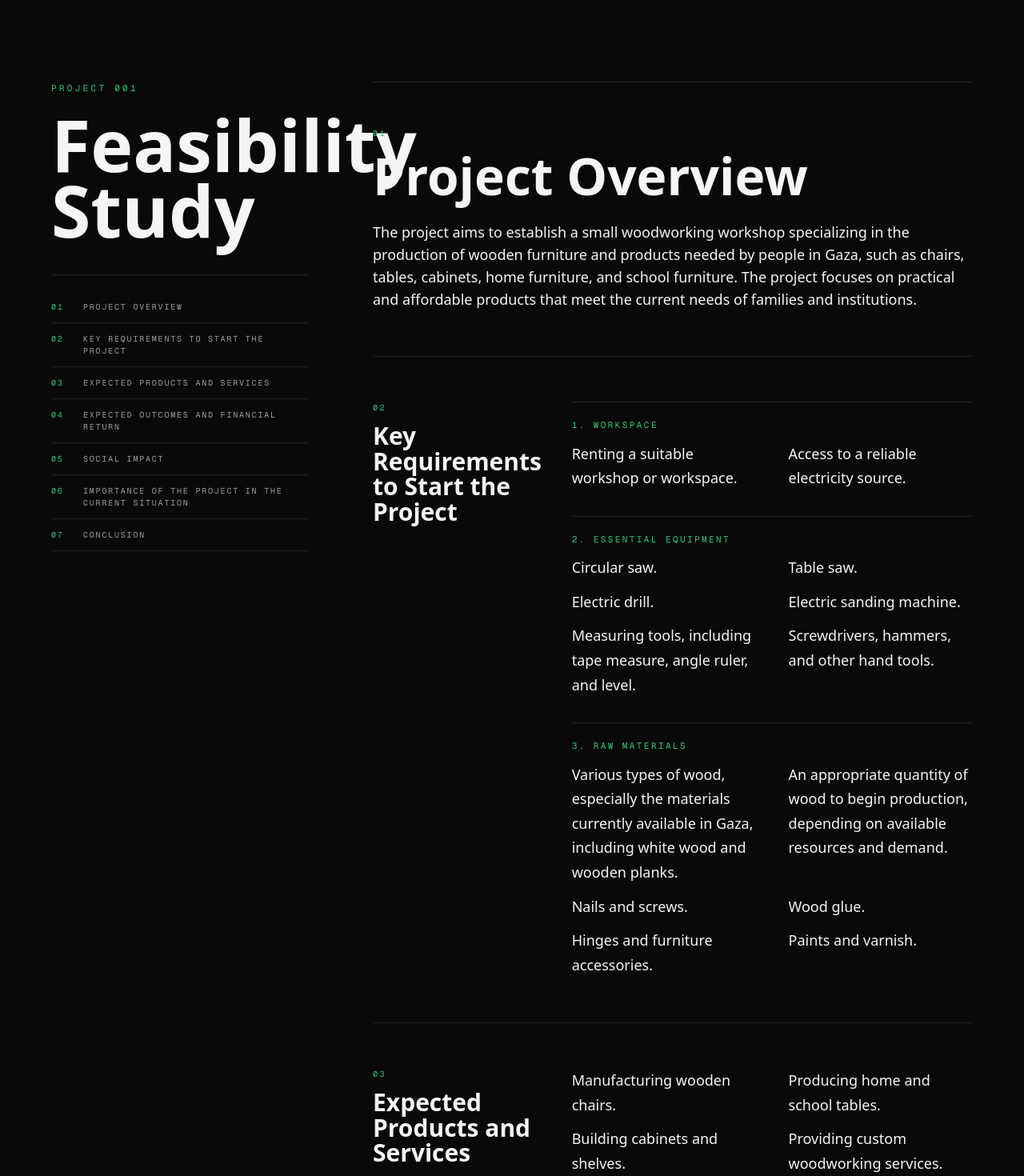
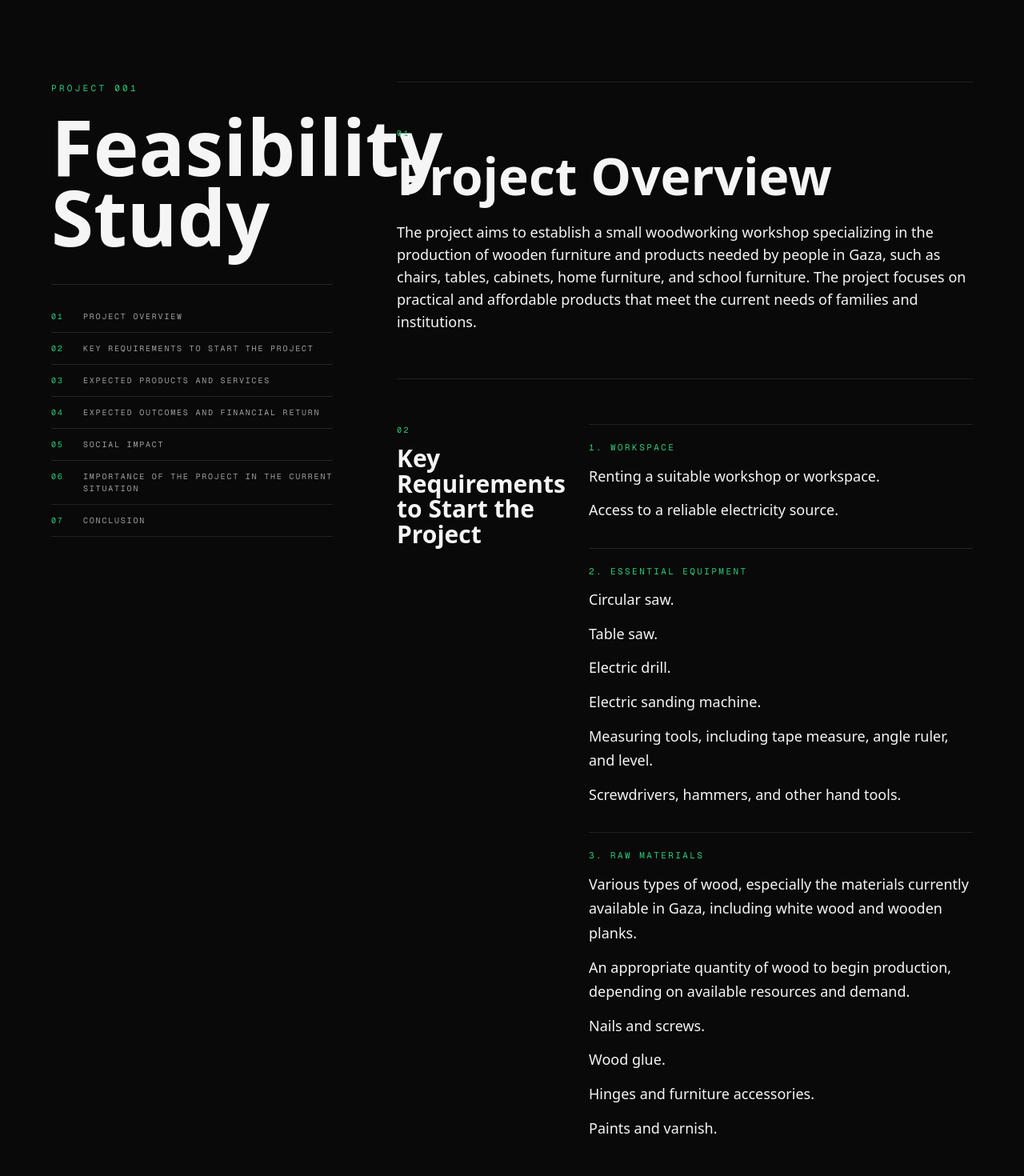
Before and after one commit to desingerpain-22/bidhra, a Next.js app: page /en/projects/moamen-woodworking-deir-al-balah in a window 1280 px wide. Shown: the part 6420-7890 px from the top of the page at 80% size. Built offline with nearby package versions, Linux system fonts and the light colour scheme.

Commit message:
Fix feasibility study layout overlap

```diff
--- a/src/app/[locale]/projects/[slug]/page.tsx
+++ b/src/app/[locale]/projects/[slug]/page.tsx
@@ -342,17 +342,17 @@ export default async function ProjectDetail({
         lang="en"
         dir="ltr"
       >
-        <div className="mx-auto grid w-full max-w-6xl grid-cols-1 gap-12 lg:grid-cols-[minmax(0,3fr)_minmax(0,7fr)] lg:gap-20">
+        <div className="mx-auto grid w-full max-w-6xl grid-cols-1 gap-12 xl:grid-cols-[minmax(0,22rem)_minmax(0,1fr)] xl:gap-20">
           <Reveal direction="up">
-            <header className="lg:sticky lg:top-28">
+            <header className="xl:sticky xl:top-28">
               <p className="font-mono text-[11px] uppercase tracking-[0.3em] text-accent">
                 Project 001
               </p>
-              <h2 className="mt-5 max-w-sm text-[clamp(2.75rem,7vw,6rem)] font-semibold leading-[0.92] text-foreground">
+              <h2 className="mt-5 max-w-sm text-6xl font-semibold leading-[0.92] text-foreground sm:text-7xl xl:text-8xl">
                 Feasibility Study
               </h2>
               <div
-                className="mt-10 hidden border-t pt-5 lg:block"
+                className="mt-10 hidden border-t pt-5 xl:block"
                 style={{ borderColor: "var(--line)" }}
               >
                 {c.feasibilityStudy.map((section, sectionIndex) => (
@@ -407,7 +407,7 @@ export default async function ProjectDetail({
                     className={
                       sectionIndex === 0
                         ? "max-w-3xl"
-                        : "grid grid-cols-1 gap-x-10 gap-y-3 sm:grid-cols-2"
+                        : "grid grid-cols-1 gap-x-10 gap-y-3 2xl:grid-cols-2"
                     }
                   >
                     {section.slice(1).map((line, lineIndex) => {
@@ -416,7 +416,7 @@ export default async function ProjectDetail({
                       return isSubhead ? (
                         <h4
                           key={`${sectionIndex}-${lineIndex}`}
-                          className="mt-5 border-t pt-5 font-mono text-[11px] uppercase tracking-[0.22em] text-accent first:mt-0 sm:col-span-2"
+                          className="mt-5 border-t pt-5 font-mono text-[11px] uppercase tracking-[0.22em] text-accent first:mt-0 2xl:col-span-2"
                           style={{ borderColor: "var(--line)" }}
                         >
                           {line}
```
